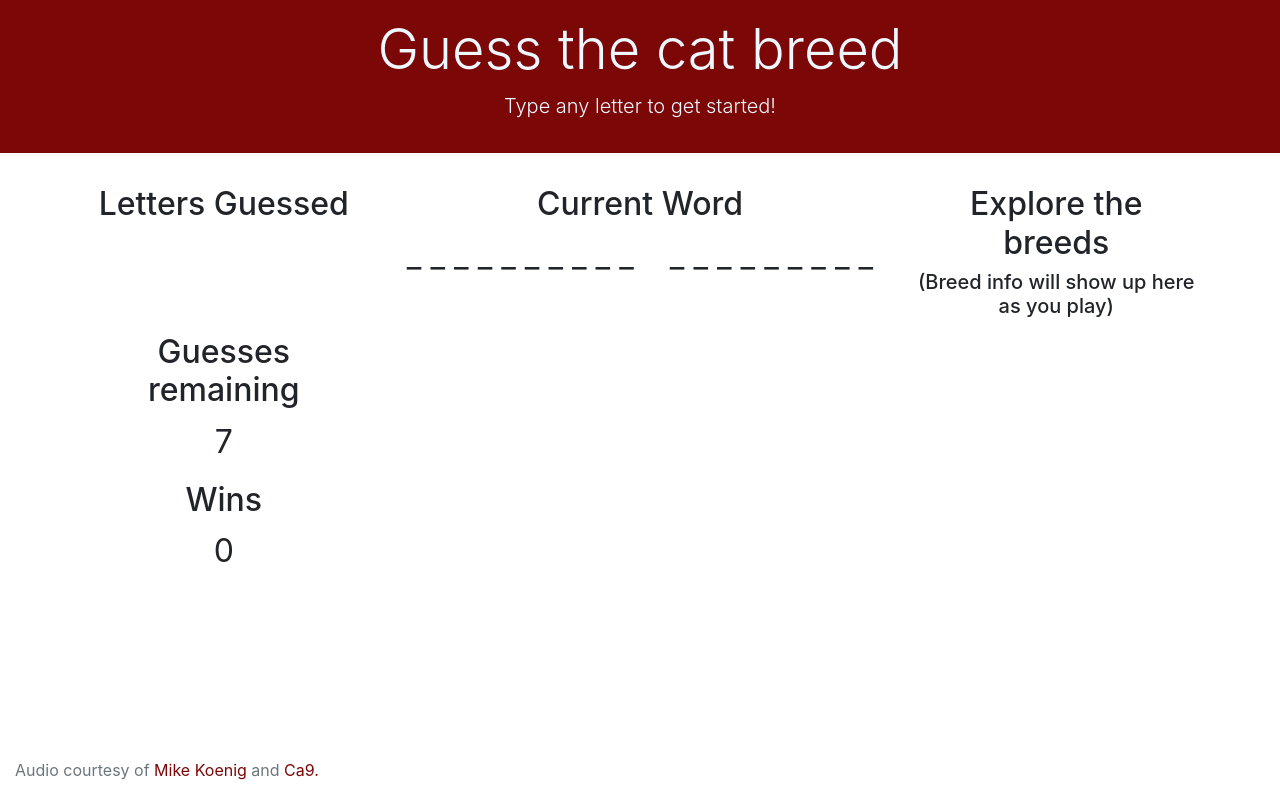
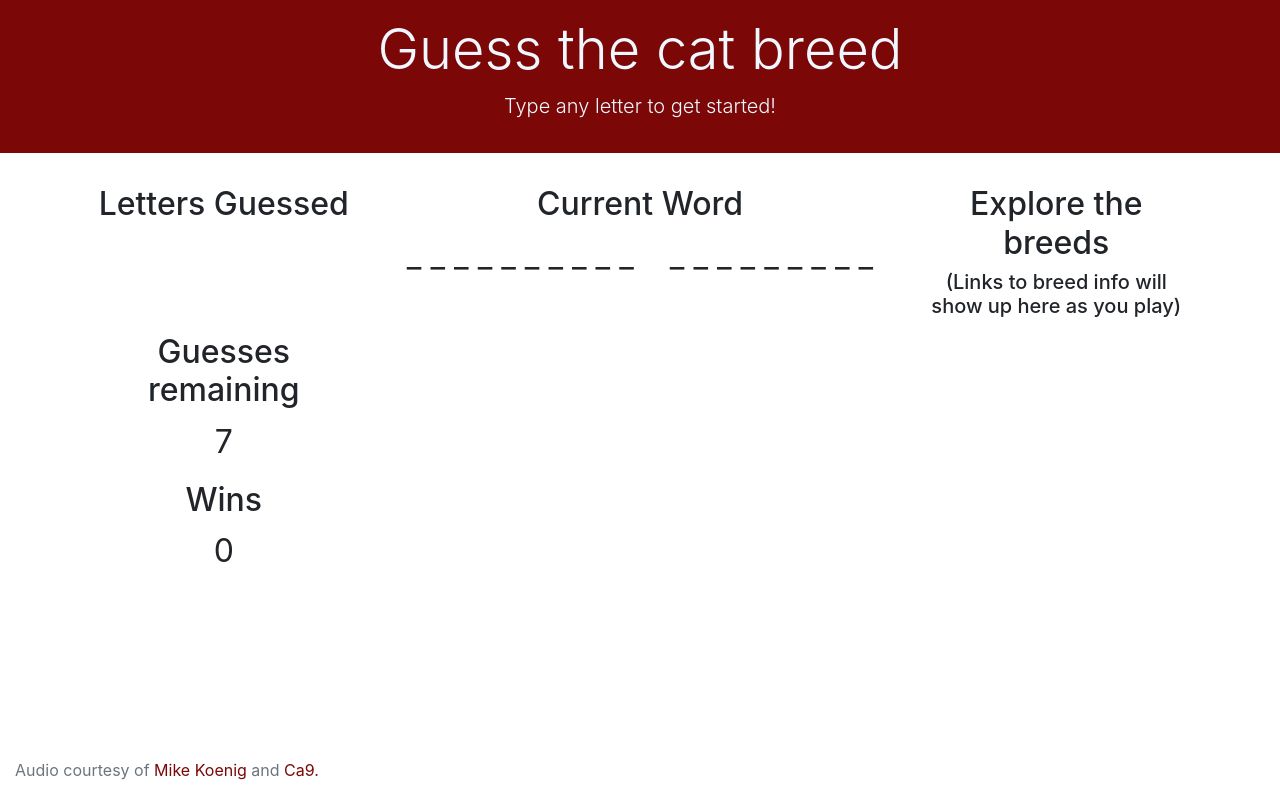
Before and after one commit to kanikas01/Word-Guess-Game, a plain HTML site: page index.html in a window 1280 px wide. Drawn offline with nearby package versions, Linux system fonts and the light colour scheme.

Commit message:
Reword h5 tag

```diff
--- a/index.html
+++ b/index.html
@@ -45,7 +45,7 @@
 
       <div id="cat-info-div">
         <h2>Explore the breeds</h2>
-        <h5>(Breed info will show up here as you play)</h4>
+        <h5>(Links to breed info will show up here as you play)</h4>
         <div id='cat-info-inner-div'></div>
       </div>
     </div>
```
